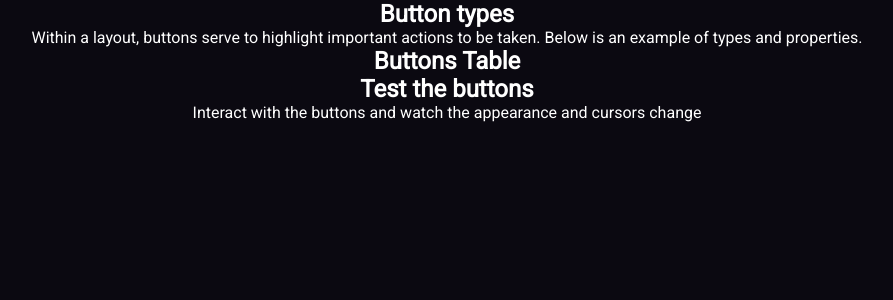
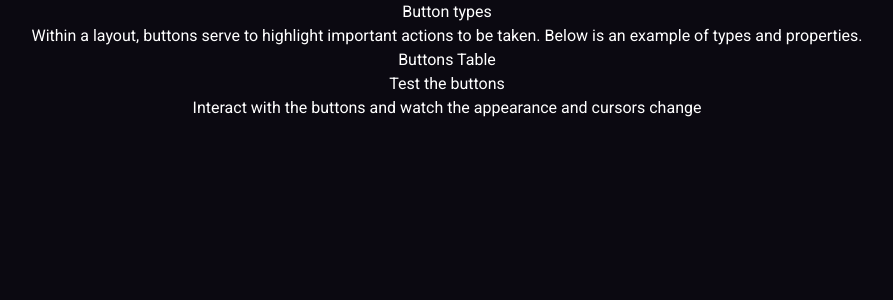
Before and after one commit to jairo-sousa/boracodar-3-buttons, a React (Vite) app: page / in a window 1280 px wide. Shown: the top 300 px of the page, without its empty margins (193-1086 px from the left). Built offline with nearby package versions, Linux system fonts and the light colour scheme.

Commit message:
build: add and set chakra ui

```diff
--- a/package.json
+++ b/package.json
@@ -9,6 +9,10 @@
     "preview": "vite preview"
   },
   "dependencies": {
+    "@chakra-ui/react": "^2.4.9",
+    "@emotion/react": "^11.10.5",
+    "@emotion/styled": "^11.10.5",
+    "framer-motion": "^8.5.2",
     "react": "^18.2.0",
     "react-dom": "^18.2.0"
   },
--- a/src/main.tsx
+++ b/src/main.tsx
@@ -2,8 +2,12 @@
 import ReactDOM from "react-dom/client";
 import App from "./App";
 
+import { ChakraProvider } from "@chakra-ui/react";
+
 ReactDOM.createRoot(document.getElementById("root") as HTMLElement).render(
 	<React.StrictMode>
-		<App />
+		<ChakraProvider>
+			<App />
+		</ChakraProvider>
 	</React.StrictMode>
 );
```
Also changed, not shown: 1 other file (tests, documents, lock files or other folders).
